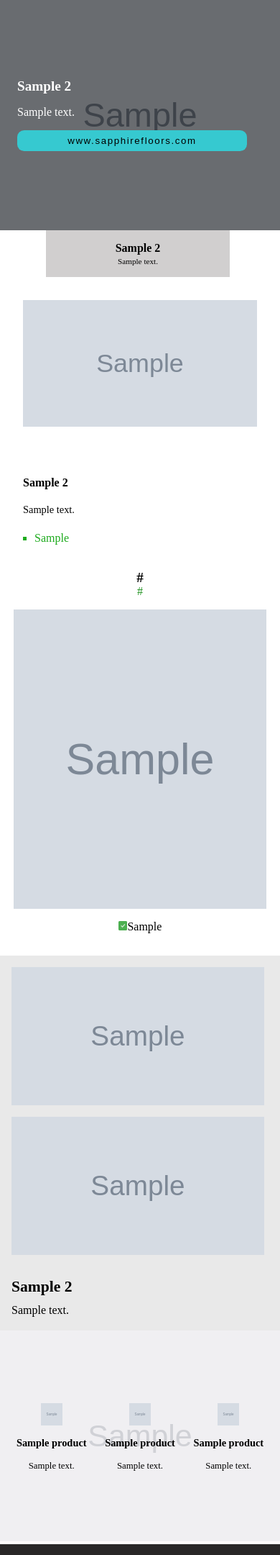
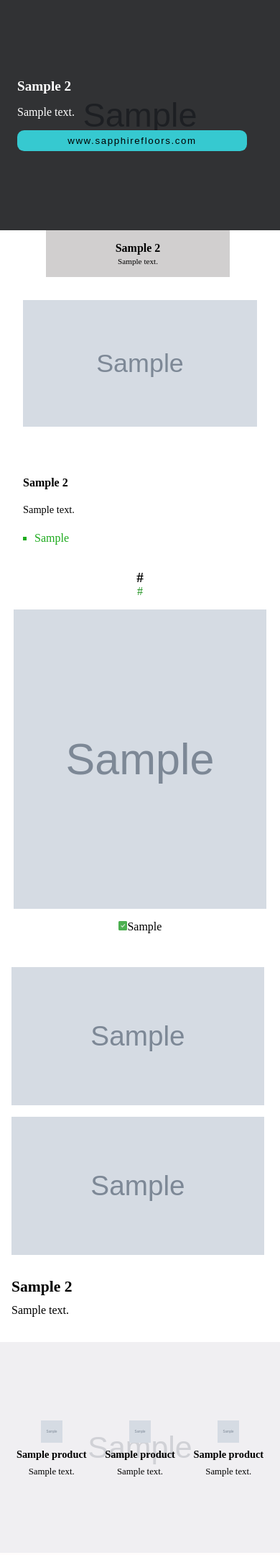
Before and after one commit to NitenSapkota175/Sapphire_Main, a Django app: page /product_type2/1 in a window 390 px wide. Shown: the part 205-2366 px from the top of the page at 72% size. Run offline with Django 3.2, Linux system fonts and the light colour scheme; tables that the repository leaves empty hold one stand-in row (values such as "Sample post"); grey boxes marked "Sample" are stand-in pictures.

Commit message:
newly updated!

```diff
--- a/static/css/newstyle.css
+++ b/static/css/newstyle.css
@@ -663,7 +663,7 @@
     position: absolute;
     top: 0%;
     left: 0%;
-    background-color: rgba(0, 0, 0, 0.507);
+    background-color: rgba(0, 0, 0, 0.767);
     height: 100%;
     width: 100%;
     display: flex;
@@ -800,7 +800,7 @@
 }
 
 .whyus {
-    background-color: rgb(233, 233, 233);
+    background-color: rgb(255, 255, 255);
     display: flex;
     padding: 4rem;
     gap: 2rem;
@@ -922,7 +922,7 @@
     position: absolute;
     top: 0%;
     left: 0%;
-    background-color: rgba(0, 0, 0, 0.507);
+    background-color: rgba(0, 0, 0, 0.767);
     height: 100%;
     width: 100%;
     display: flex;
@@ -3219,7 +3219,7 @@
     }
 
     .whyus {
-        padding: 1rem;
+        padding: 1rem 1rem 2rem 1rem;
         flex-direction: column;
     }
 
@@ -3462,6 +3462,12 @@
     }
     .rate-col-1 {
         width: 18rem;
+    }
+    .q1{
+        gap: 0.6rem;
+    }
+    .whyus{
+        padding: 1rem 1rem 2rem 1rem;
     }
 }
 
@@ -3629,8 +3635,8 @@
     .q1 p {
         font-size: 0.8rem;
     }
-    .whyus {
-        padding: 1rem;
+    .whyus{
+        padding: 1rem 1rem 2rem 1rem;
         flex-direction: column;
     }
     .whyus-img {
@@ -3705,6 +3711,9 @@
     }
     .floors {
         gap: 0.2rem;
+    }
+    .q1{
+        gap: 0.6rem;
     }
     .q1 img {
         height: 1.9rem;
@@ -3741,85 +3750,71 @@
         height: 20rem;
         width: 20rem;
     }
-
     .productsh1 h2 {
         font-size: 1rem;
     }
-
     .paragraph h1 {
         font-size: 1rem;
     }
-
     .ourmissionh1 h1 {
         font-size: 1.1rem;
     }
-
     .rate-quote h1 {
         font-size: 1rem;
     }
-
     footer h1 {
         font-size: 1.1rem;
     }
-
     .pvcprofile {
         height: 20rem;
         width: 100%;
         position: relative;
     }
-
     .pvcprofile img {
         height: 20rem;
         width: 100%;
         background-repeat: no-repeat;
         background-size: cover;
     }
-
     .pvcfloors {
         height: 20rem;
         width: 100%;
         position: relative;
     }
-
     .pvcfloors img {
         height: 20rem;
         width: 100%;
         background-size: cover;
         background-repeat: no-repeat;
     }
-
     .profile h1 {
         font-size: 1.1rem;
     }
-
     .content1 ul {
         padding: 0rem 0rem 0rem 1rem;
     }
-
     .content1 h1 {
         font-size: 1rem;
     }
-
     .content1 p {
         font-size: 0.9rem;
     }
-
     .content-images2 {
         display: flex;
         flex-direction: row;
         gap: 0.5rem;
     }
-
     .content-images2 img {
         height: 11rem;
         width: 11rem;
         border-radius: 1rem;
     }
-
     .head p {
         font-size: 0.8rem;
     }
-
+    .q1{
+        gap: 0.5rem;
+    }
 }
 
 @media only screen and (max-width: 390px) {
@@ -3832,6 +3827,9 @@
         font-size: 0.9rem;
     }
 
+    .q1{
+        gap: 0.5rem;
+    }
     .q1 h2 {
         font-size: 0.9rem;
     }
@@ -3866,6 +3864,9 @@
     .profile{
         padding: 0rem 0rem 0rem 1.5rem ;
         gap: 1rem;
+    }
+    .whyus{
+        padding: 1rem 1rem 2rem 1rem;
     }
 }
 
@@ -3876,8 +3877,8 @@
         height: 25rem;
         width: 22.5rem;
     }
-    .q1 {
-        padding: 0.5rem;
+    .q1{
+        gap: 0.5rem;
     }
     .q1 img{
         height: 1.5rem;
@@ -3903,6 +3904,9 @@
     .whyus-content {
         font-size: 0.9rem;
         gap: 0.5rem;
+    }
+    .whyus{
+        padding: 1rem 1rem 2rem 1rem;
     }
 }
 
@@ -3983,18 +3987,14 @@
         gap: 0.5rem;
         justify-content: center;
     }
-    .q1 {
-        padding: 0.4rem;
-        text-align: center;
-    }
     .q1 h2 {
         font-size: 0.7rem;
     }
     .q1 p {
         font-size: 0.7rem;
     }
-    .whyus {
-        padding: 1rem;
+    .whyus{
+        padding: 1rem 1rem 2rem 1rem;
         flex-direction: column;
     }
     .whyus-img {
```
